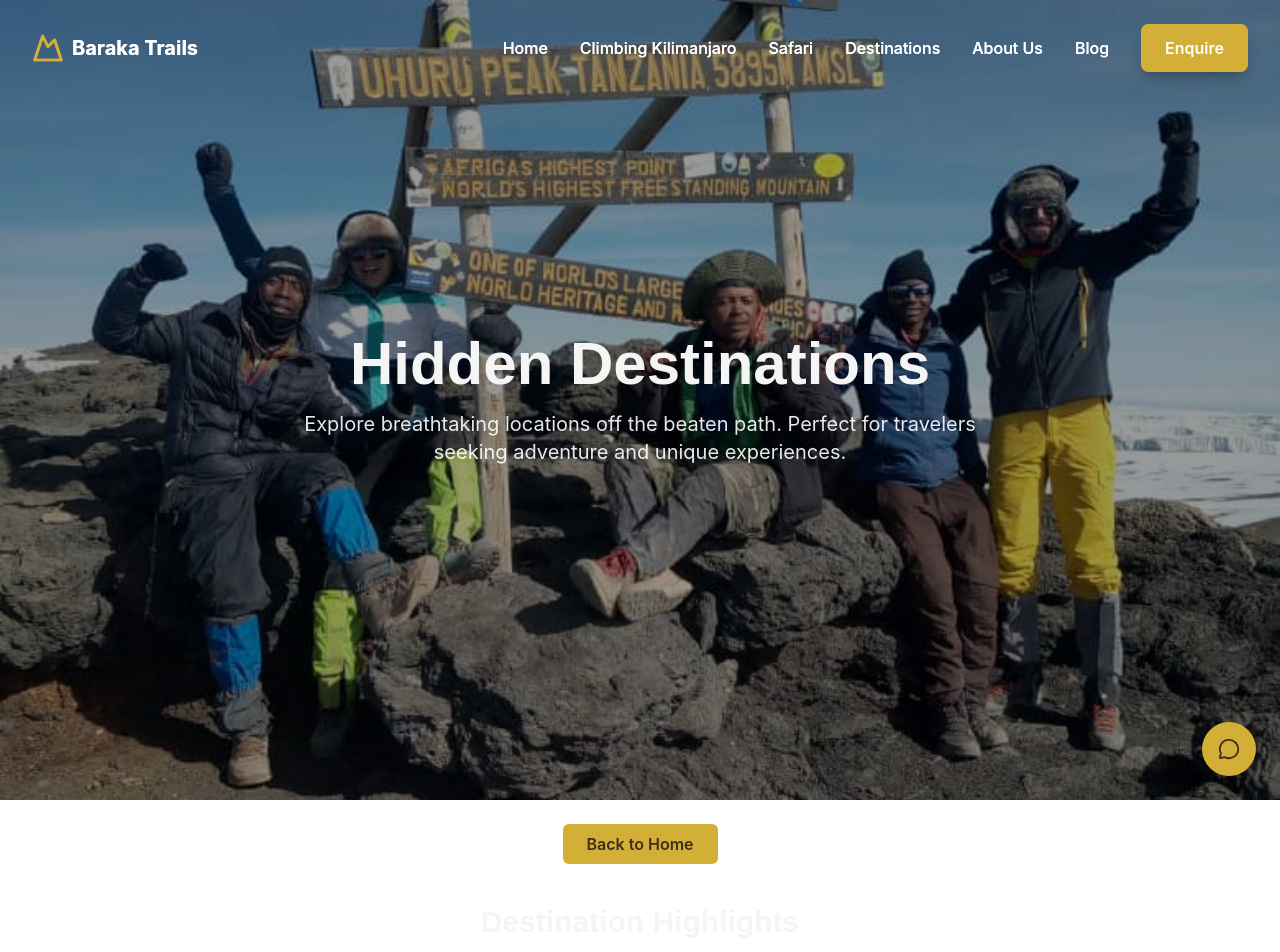
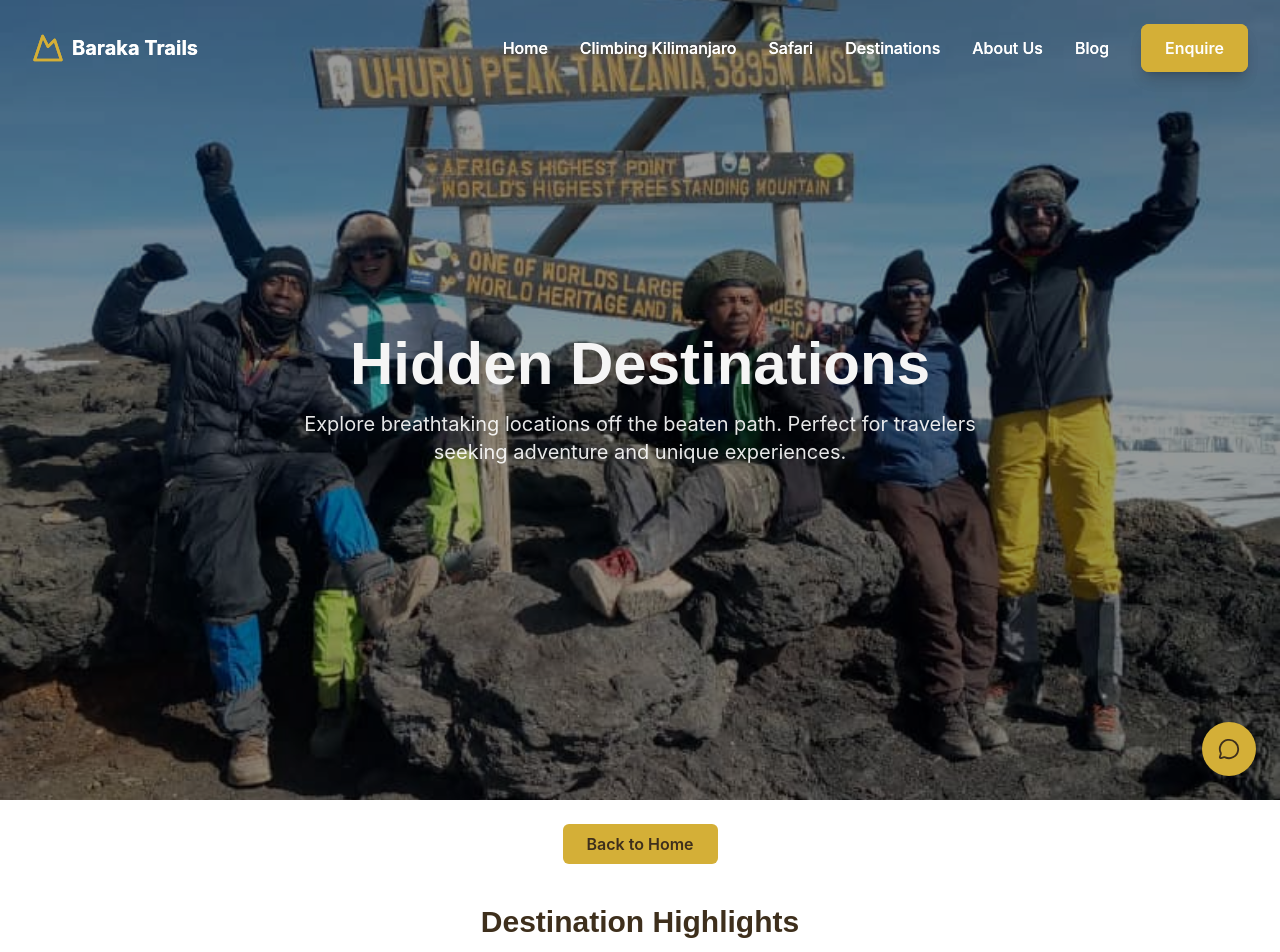
Before and after one commit to CodeWithJoshua18/Baraka-Trails, a React (Vite) app: page /destinations in a window 1280 px wide. Shown: the top 952 px of the page. Built offline with nearby package versions, Linux system fonts and the light colour scheme.

Commit message:
added strict mode to main.jsx

```diff
--- a/src/App.jsx
+++ b/src/App.jsx
@@ -13,7 +13,6 @@ import Blog from './pages/Blog';
 import Enquire from './pages/Enquire';
 
 export default function App() {
-  console.log('🟢 APP RENDERED AT:', new Date().toLocaleTimeString());
 
   const location = useLocation();
 
--- a/src/main.jsx
+++ b/src/main.jsx
@@ -6,7 +6,9 @@ import App from './App';
 import './index.css';
 
 ReactDOM.createRoot(document.getElementById('root')).render(
-  <BrowserRouter>
-    <App />
-  </BrowserRouter>
+  <React.StrictMode>
+    <BrowserRouter>
+      <App />
+    </BrowserRouter>
+  </React.StrictMode>
 );
--- a/src/pages/Destinations.jsx
+++ b/src/pages/Destinations.jsx
@@ -57,7 +57,7 @@ export default function Destinations() {
       </div>
 
       <div className="p-10 text-center max-w-3xl mx-auto px-4">
-        <h2 className="text-3xl font-bold text-[#3E2F1C]">Destination Highlights</h2>
+        <h2 className="text-3xl font-bold !text-[#3E2F1C]">Destination Highlights</h2>
         <p className="mt-4 text-lg text-[#5A4B3A]">
           From pristine beaches to remote wildlife reserves, discover destinations curated for unforgettable experiences.
         </p>
--- a/src/pages/Home.jsx
+++ b/src/pages/Home.jsx
@@ -10,7 +10,6 @@ import SignatureTours from '../components/SignatureTours';
 import TripAdvisorWidget from '../components/TripAdvisor';
 
 export default function Home() {
-  console.log('🔴 HOME RENDERED AT:', new Date().toLocaleTimeString());
 
   return (
     <div className="relative">
```
